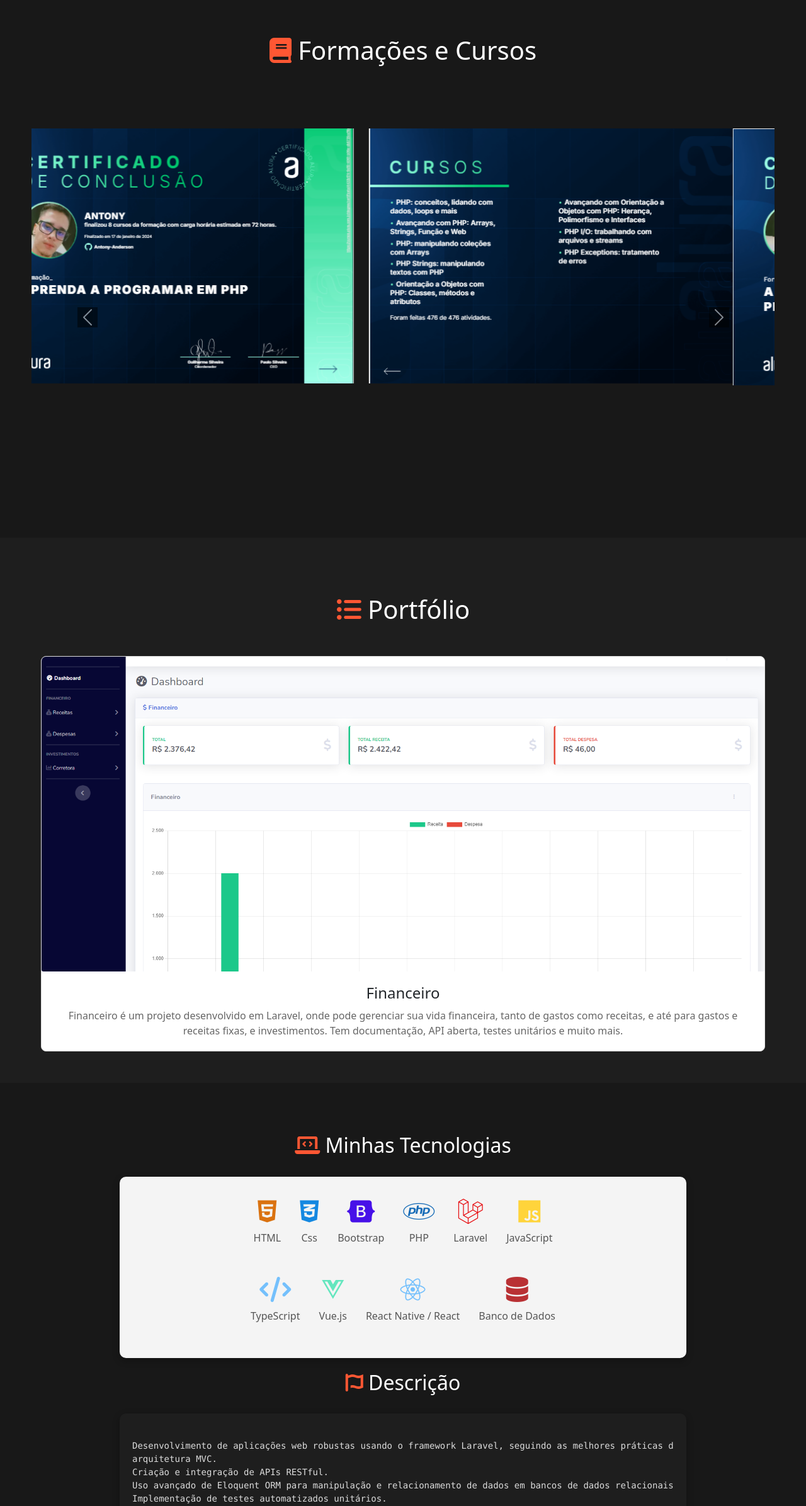
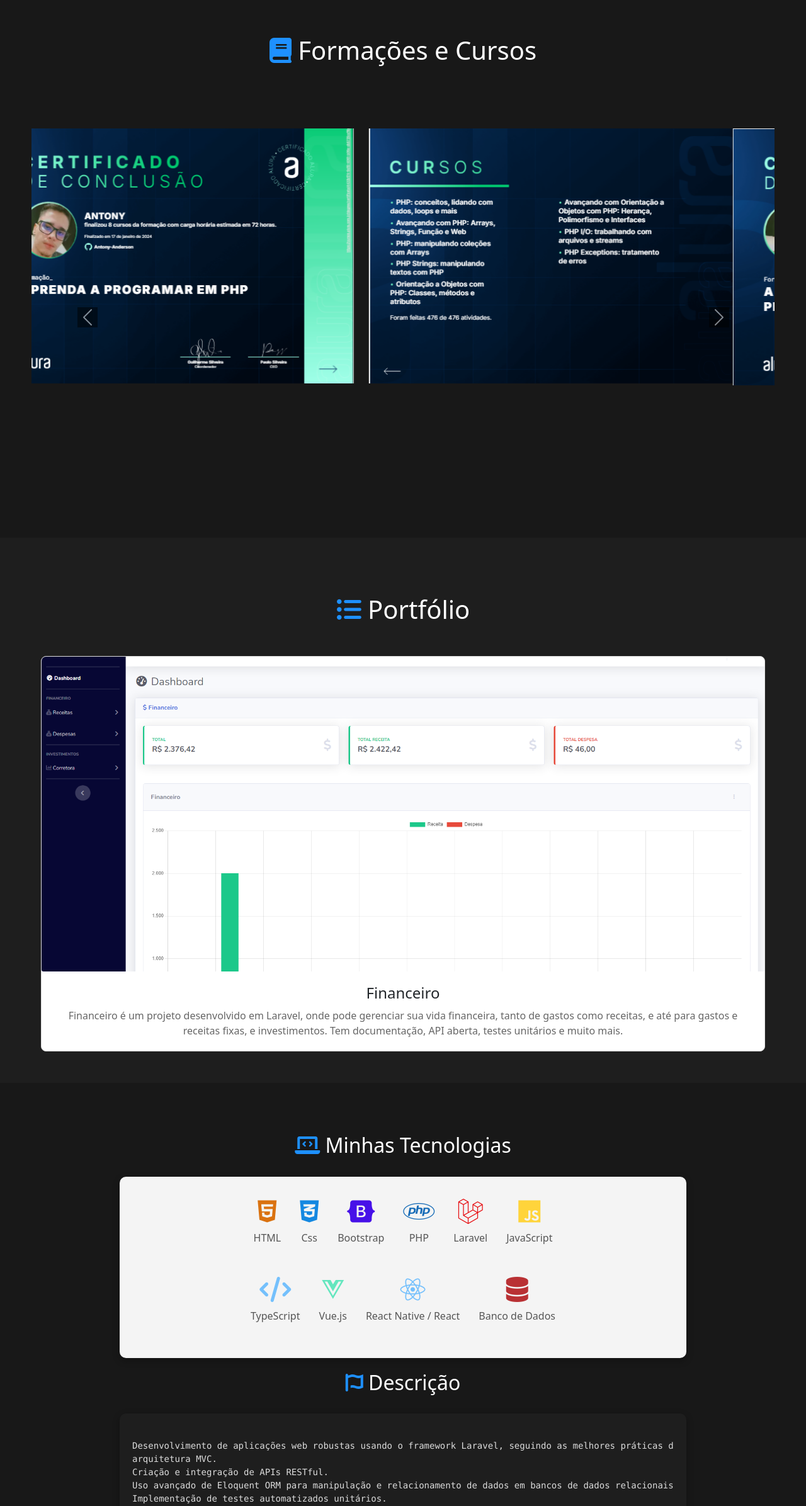
Before and after one commit to Antony-Anderson/portifolio, a Vue app: page / in a window 1280 px wide. Shown: the part 1116-3508 px from the top of the page at 63% size. Built offline with nearby package versions, Linux system fonts and the light colour scheme.

Commit message:
alteração de icones

```diff
--- a/src/components/Formacoes.vue
+++ b/src/components/Formacoes.vue
@@ -1,7 +1,7 @@
 <template>
     <div>
         <h1>
-            <i class="fa-solid fa-book" style="color: #ff5733;"></i>
+            <i class="fa-solid fa-book" style="color: #1E90FF;"></i>
             Formações e Cursos
         </h1>
         <div id="carouselExampleControls" class="carousel slide" data-bs-ride="carousel">
--- a/src/components/Linguagens.vue
+++ b/src/components/Linguagens.vue
@@ -1,7 +1,7 @@
 <template>
     <div class="tech-card-container">
         <h2 class="tech-title">
-            <i class="fa-solid fa-laptop-code" style="color: #ff5733;"></i>
+            <i class="fa-solid fa-laptop-code" style="color: #1E90FF;"></i>
             Minhas Tecnologias
         </h2>
         <div class="tech-card">
@@ -55,7 +55,7 @@
             </div>
         </div>
         <h2 class="tech-title">
-            <i class="fa-solid fa-font-awesome" style="color: #ff5733"></i>
+            <i class="fa-solid fa-font-awesome" style="color: #1E90FF"></i>
             Descrição
         </h2>
         <div class="code-card">
--- a/src/components/Portifolio.vue
+++ b/src/components/Portifolio.vue
@@ -1,7 +1,7 @@
 <template>
     <div>
         <h1>
-            <i class="fa-solid fa-list-ul" style="color: #ff5733"></i>
+            <i class="fa-solid fa-list-ul" style="color: #1E90FF"></i>
             Portfólio
         </h1>
         <div class="container">
```
